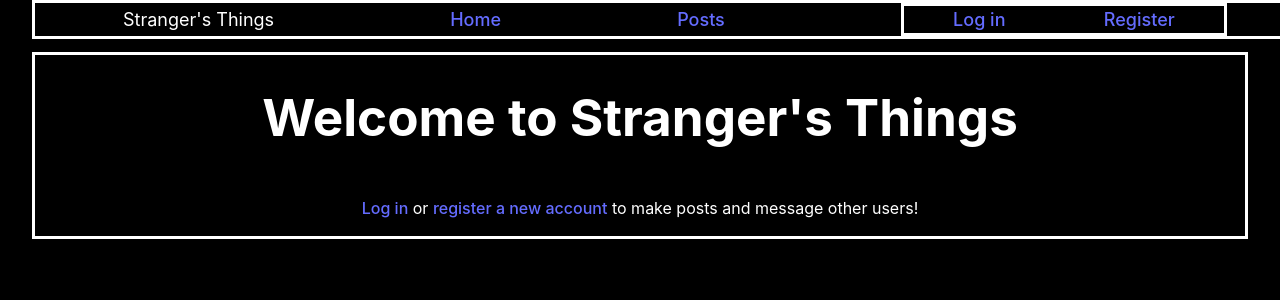
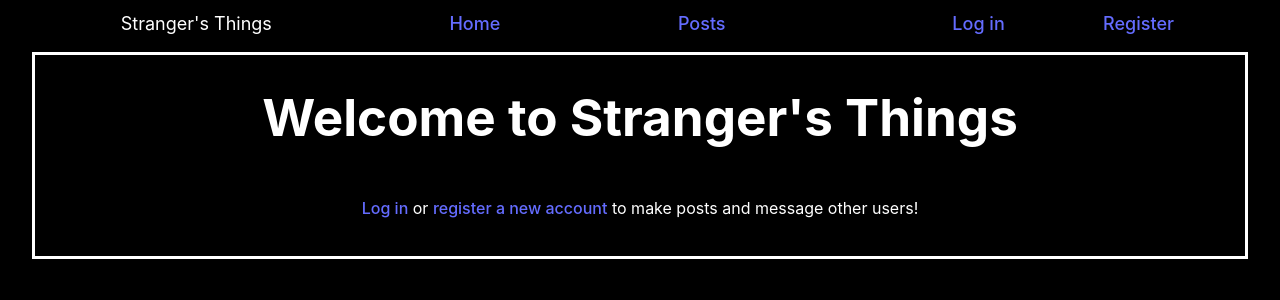
Before and after one commit to isaacbaldridge/Strangers-Things, a React (Vite) app: page / in a window 1280 px wide. Shown: the top 300 px of the page. Built offline with nearby package versions, Linux system fonts and the light colour scheme; no server answers.

Commit message:
final styling / code cleanup

```diff
--- a/src/index.css
+++ b/src/index.css
@@ -1,5 +1,4 @@
 .navbar {
-  border: solid white;
   display:flex;
   justify-content: center;
   align-items: center;
@@ -10,9 +9,9 @@
   top:0;
   width: 100%;
   font-size: large;
+  margin-top: 10px;
 }
 .loginRegister {
-  border:solid white;
   width:25%;
   display:flex;
   align-items: center;
@@ -20,7 +19,6 @@
 }
 
 .loginSubmit {
-  border:solid white;
   margin-top:10px;
   padding-top: 10px;
   width:70%;
@@ -30,7 +28,6 @@
 }
 
 .register {
-  /* border:solid white; */
   margin-top:30px;
   display:flex;
   justify-content: center;
@@ -44,6 +41,7 @@
   display:flex;
   flex-direction: column;
   margin-top:20px;
+  padding-bottom:20px;
   place-items: center;
 }
 
```
